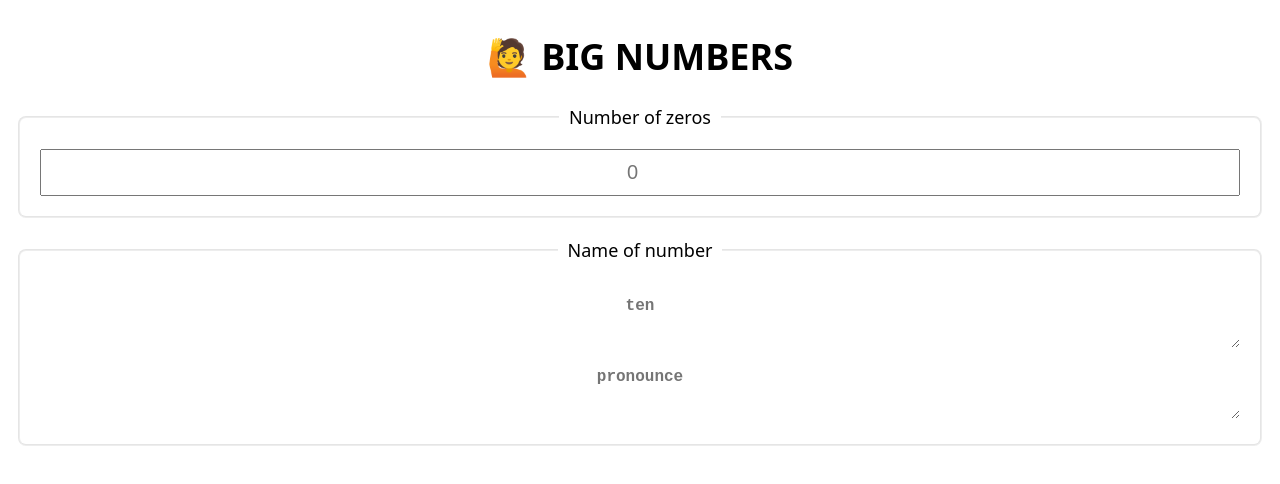
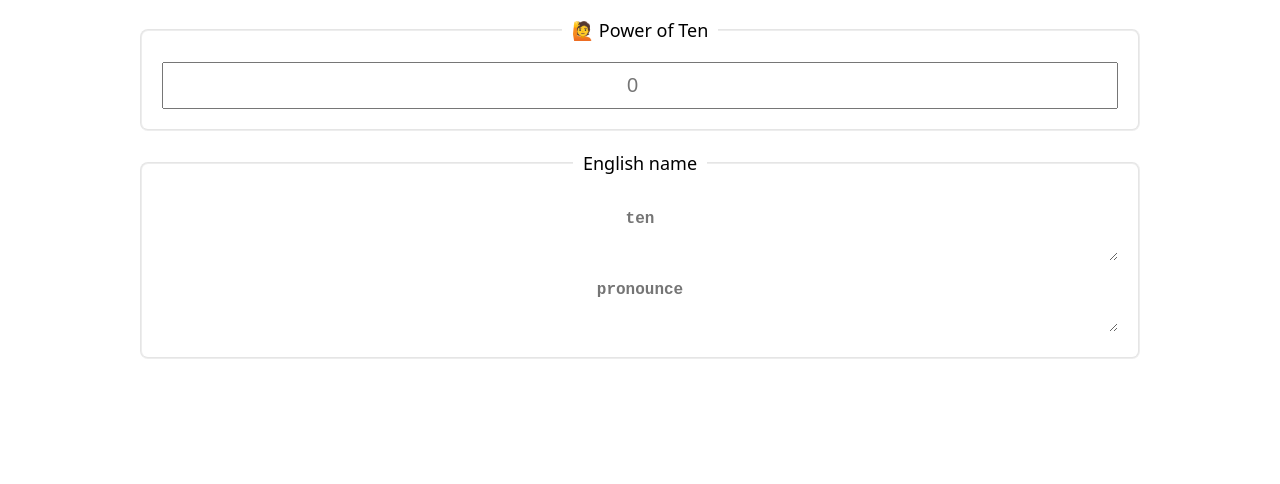
Before and after one commit to kemptone/PowerOfTen, a website with bundled scripts: page public/index.html in a window 1280 px wide. Built offline with nearby package versions, Linux system fonts and the light colour scheme.

Commit message:
style fixes

```diff
--- a/public/buildCardinals.js
+++ b/public/buildCardinals.js
@@ -15,7 +15,7 @@ export function buildCardinals(Cardinals) {
   let x = 0
   let y = 0 // by 3
   let powerNumber = 0
-  let limit = 1e4 * 10
+  let limit = 1e5
 
   while (x < limit) {
 
--- a/public/index.html
+++ b/public/index.html
@@ -3,27 +3,29 @@
 <head>
     <meta charset="UTF-8">
     <meta http-equiv="X-UA-Compatible" content="IE=edge">
-    <meta name="viewport" content="width=device-width, initial-scale=1.0">
+    <meta name="viewport" content="width=device-width, initial-scale=1.0, maximum-scale=1, user-scalable=no">
     <title>🙋 BIG NUMBERS</title>
     <link rel="stylesheet" href="style.css">
 </head>
 <body>
     <main>
-        <header>
-            <h1>🙋 BIG NUMBERS</h1>
-        </header>
         <fieldset>
-            <legend>Number of zeros</legend>
+            <legend>
+              🙋 Power of Ten
+
+            </legend>
             <input
               type="number"
               name=""
               placeholder="0"
               id="input"
               autocomplete="off"
+              min="0"
+              max="1e5"
             >
         </fieldset>
         <fieldset>
-            <legend>Name of number</legend>
+            <legend>English name</legend>
             <textarea
               name="name"
               id="name"
--- a/public/index.js
+++ b/public/index.js
@@ -28,7 +28,7 @@ const onChange = e => {
   const value = Cardinals[ key ]
 
   P.e_name.value = value.stringArray.join("")
-  P.e_pronounce.value = value.stringArray.join(" ")
+  P.e_pronounce.value = value.stringArray.join(" ").replace(/  /g, " ")
 
 }
 
--- a/public/style.css
+++ b/public/style.css
@@ -24,6 +24,9 @@ header {
 }
 
 main {
+  max-width: 1020px;
+  margin:0 auto;
+  width: 100%;
 }
 
 footer {
```
